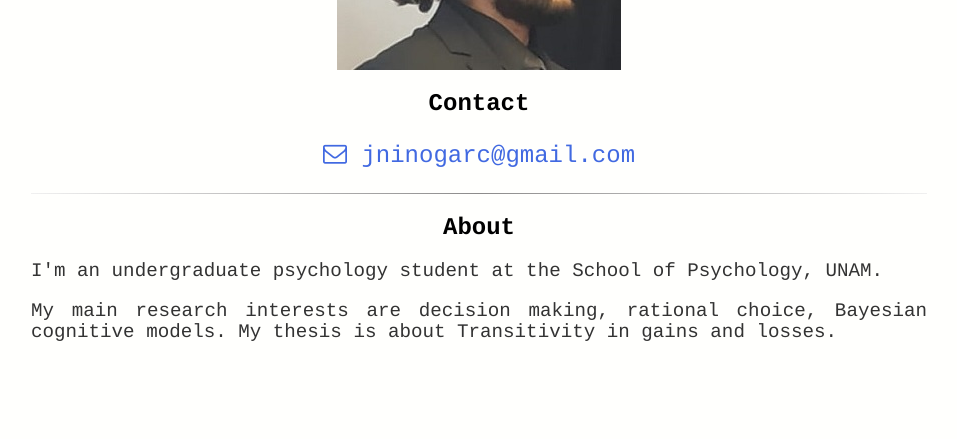
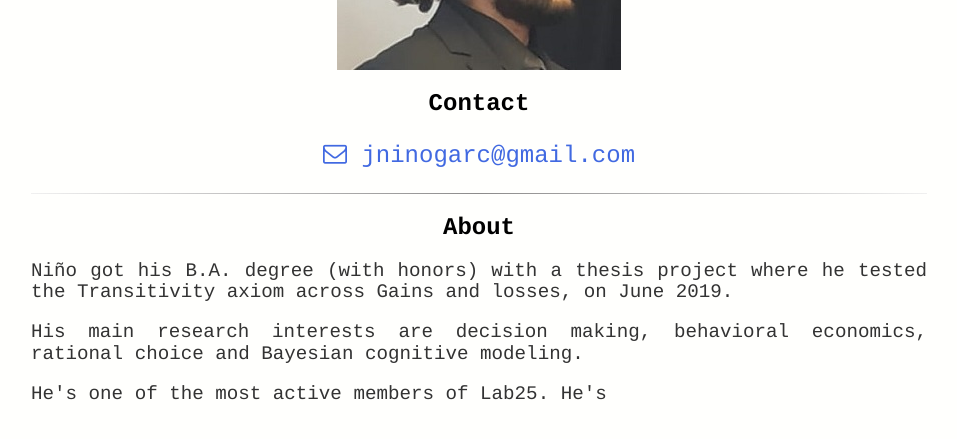
Before and after one commit to BouzasLab25/bouzaslab25.github.io, a Jekyll site: the page built from people/nino.html, in a window 1280 px wide and 900 px high, scrolled down 557 px. Shown: the top 439 px of the window, without its empty margins (161-1118 px from the left). Built offline with Jekyll 4.4.1, drawn with Linux system fonts in a browser that asks for light colours.

Commit message:
Update nino.html

```diff
--- a/people/nino.html
+++ b/people/nino.html
@@ -17,5 +17,6 @@ title: Lab25 Niño
 <hr class="style14">
  <h2>About</h2>
 
-<p class='text'> I'm an undergraduate psychology student at the School of Psychology, UNAM. </p>
-<p class='text'> My main research interests are decision making, rational choice, Bayesian cognitive models. My thesis is about Transitivity in gains and losses. </p>
+<p class='text'> Niño got his B.A. degree (with honors) with a thesis project where he tested the Transitivity axiom across Gains and losses, on June 2019. </p>
+<p class='text'> His main research interests are decision making, behavioral economics, rational choice and Bayesian cognitive modeling.</p>
+<p class='text'> He's one of the most active members of Lab25. He's </p>
```
